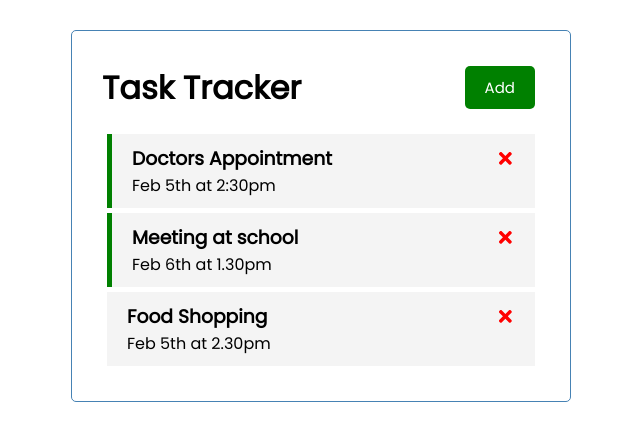
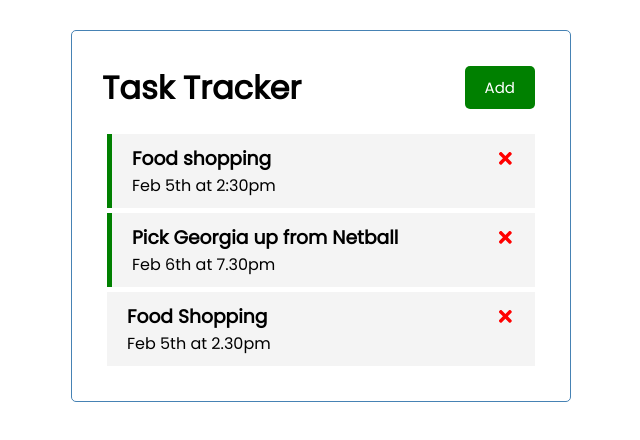
Before and after one commit to petebrodie/react-task-tracker, a React (Create React App) app: page / in a window 1280 px wide. Shown: the top 440 px of the page, without its empty margins (319-959 px from the left). Built offline with nearby package versions, Linux system fonts and the light colour scheme; data requests are answered from the project's data file.

Commit message:
useEffect hook and fetch tasks

```diff
--- /dev/null
+++ b/db.json
@@ -0,0 +1,23 @@
+{
+  "tasks": [
+    {
+      "id": 1,
+      "text": "Food shopping",
+      "day": "Feb 5th at 2:30pm",
+      "reminder": true
+  },
+  {
+      "id": 2,
+      "text": "Pick Georgia up from Netball",
+      "day": "Feb 6th at 7.30pm",
+      "reminder": true
+  },
+  {
+      "id": 3,
+      "text": "Food Shopping",
+      "day": "Feb 5th at 2.30pm",
+      "reminder": false
+  }
+
+  ]
+}
--- a/package.json
+++ b/package.json
@@ -6,6 +6,7 @@
     "@testing-library/jest-dom": "^5.14.1",
     "@testing-library/react": "^11.2.7",
     "@testing-library/user-event": "^12.8.3",
+    "json-server": "^0.16.3",
     "react": "^17.0.2",
     "react-dom": "^17.0.2",
     "react-icons": "^4.2.0",
@@ -16,7 +17,8 @@
     "start": "react-scripts start",
     "build": "react-scripts build",
     "test": "react-scripts test",
-    "eject": "react-scripts eject"
+    "eject": "react-scripts eject",
+    "server": "json-server --watch db.json --port 5000"
   },
   "eslintConfig": {
     "extends": [
--- a/src/App.js
+++ b/src/App.js
@@ -1,30 +1,29 @@
-import { useState } from 'react'
+import { useState, useEffect } from 'react'
 import Header from './components/Header'
 import Tasks from './components/Tasks'
 import AddTask from './components/AddTask'
 
 const App = () => {
   const [showAddTask, setShowAddTask] = useState(false)
-  const [tasks, setTasks] = useState([
-    {
-        id: 1,
-        text: 'Doctors Appointment',
-        day: 'Feb 5th at 2:30pm',
-        reminder: true,
-    },
-    {
-        id: 2,
-        text: 'Meeting at school',
-        day: 'Feb 6th at 1.30pm',
-        reminder: true,
-    },
-    {
-        id: 3,
-        text: 'Food Shopping',
-        day: 'Feb 5th at 2.30pm',
-        reminder: false,
+  const [tasks, setTasks] = useState([])
+
+  useEffect(() => {
+
+    const getTasks = async () => {
+      const tasksFromServer = await fetchTasks()
+      setTasks(tasksFromServer)
     }
-])
+
+    getTasks()
+  }, [])
+
+ // FETCH TASKS
+ const fetchTasks = async () => {
+  const res = await fetch('http://localhost:5000/tasks')
+  const data = await res.json()
+
+  return data
+}
 
 //ADD TASK
 const addTask = (task) => {
```
Also changed, not shown: 1 other file (tests, documents, lock files or other folders).
